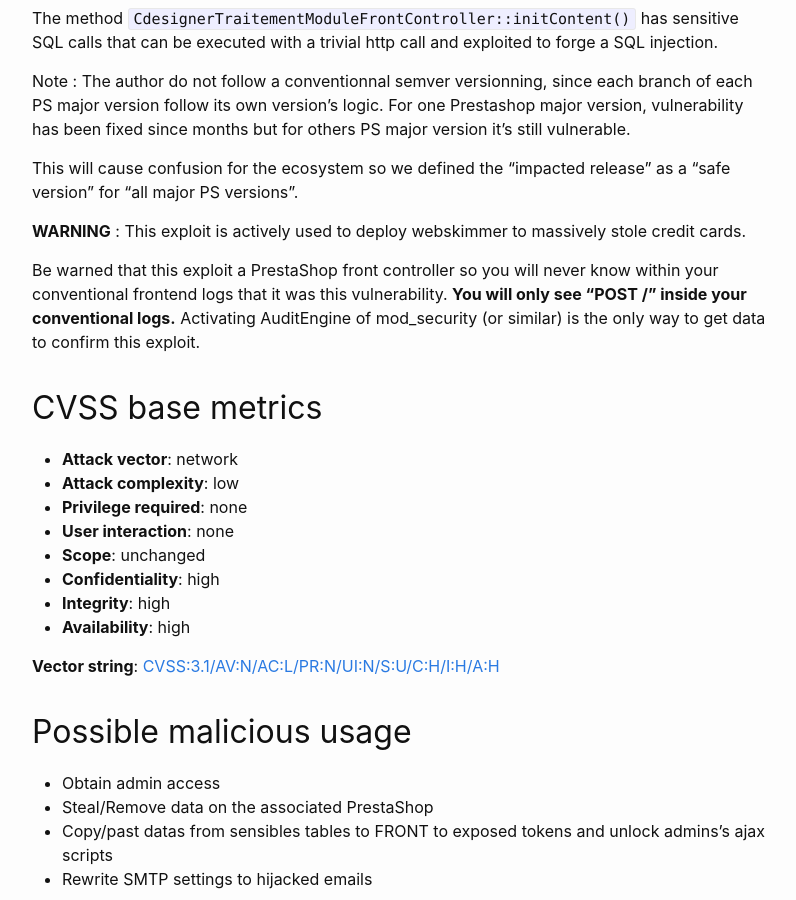
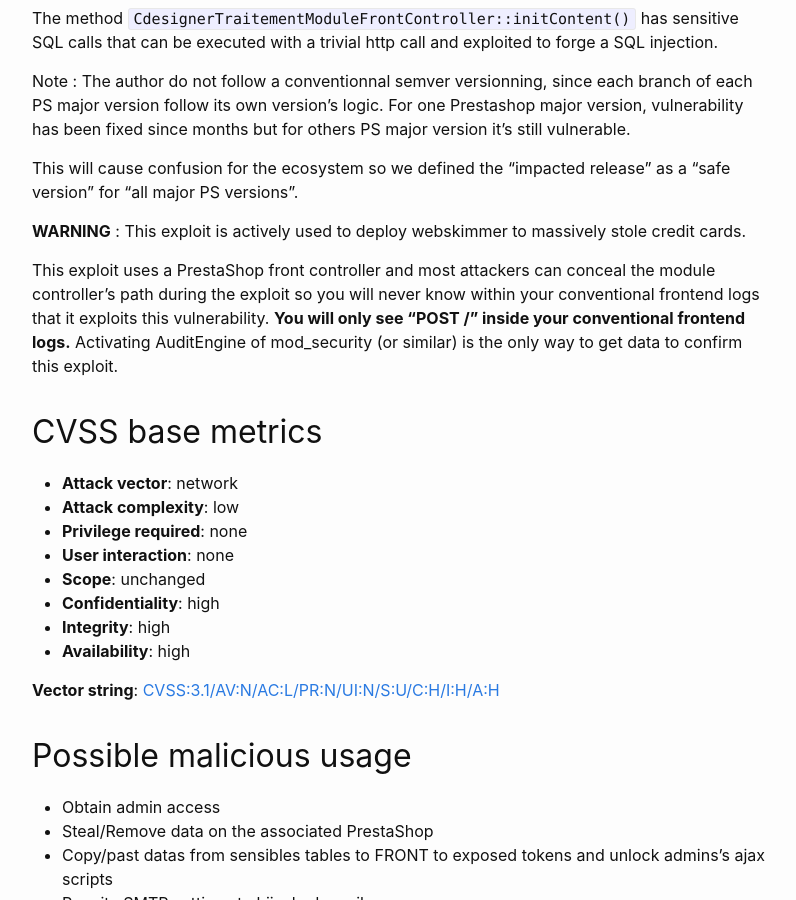
Before and after one commit to friends-of-presta/security-advisories, a Jekyll site: the page built from _posts/2023-05-17-cdesigner-89.md, in a window 1280 px wide and 900 px high, scrolled down 723 px. Shown: the whole window, without its empty margins (238-1034 px from the left). Built offline with Jekyll 4.4.1, drawn with Linux system fonts in a browser that asks for light colours.

Commit message:
Update 2023-05-17-cdesigner-89.md

```diff
--- a/_posts/2023-05-17-cdesigner-89.md
+++ b/_posts/2023-05-17-cdesigner-89.md
@@ -34,7 +34,7 @@ This will cause confusion for the ecosystem so we defined the "impacted release"
 
 **WARNING** : This exploit is actively used to deploy webskimmer to massively stole credit cards.
 
-Be warned that this exploit a PrestaShop front controller so you will never know within your conventional frontend logs that it was this vulnerability. **You will only see "POST /" inside your conventional logs.** Activating AuditEngine of mod_security (or similar) is the only way to get data to confirm this exploit.
+This exploit uses a PrestaShop front controller and most attackers can conceal the module controller's path during the exploit so you will never know within your conventional frontend logs that it exploits this vulnerability. **You will only see "POST /" inside your conventional frontend logs.** Activating AuditEngine of mod_security (or similar) is the only way to get data to confirm this exploit.
 
 ## CVSS base metrics
 
```
